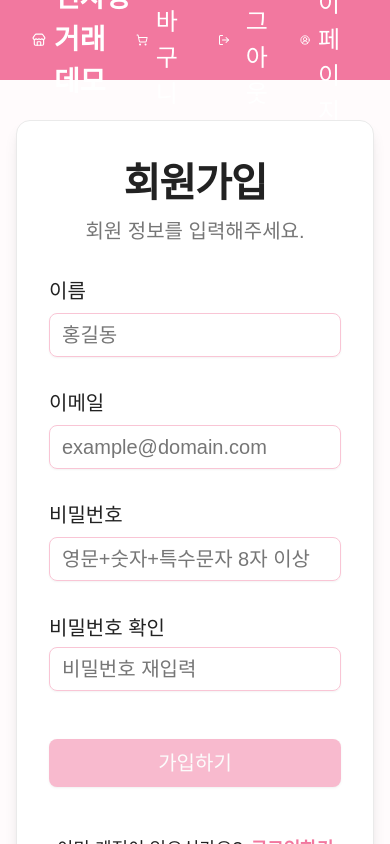
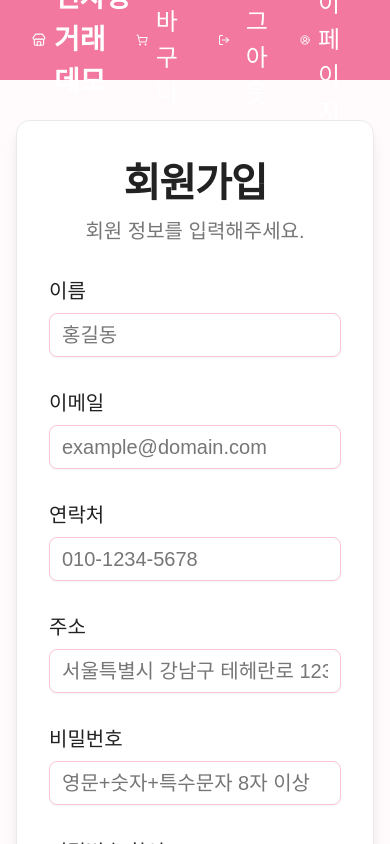
Before and after one commit to GDG-on-Campus-KNU/winter-sprint-5.5st-team1-fe, a React (Vite) app: page /signup in a window 390 px wide. Shown: the top 844 px of the page. Built offline with nearby package versions, Linux system fonts and the light colour scheme.

Commit message:
feat: phone, address 입력란 추가

```diff
--- a/src/pages/SignupPage.tsx
+++ b/src/pages/SignupPage.tsx
@@ -72,6 +72,32 @@ export default function RegisterPage() {
           </div>
 
           <div className="space-y-2">
+            <Label htmlFor="phone" className="text-xl mb-2">연락처</Label>
+            <Input
+              id="phone"
+              type="tel"
+              placeholder="010-1234-5678"
+              className={cn("h-11 text-xl lg:text-xl", errors.phone && "border-destructive")}
+              disabled={isSubmitting}
+              {...register("phone")}
+            />
+            {errors.phone && <p className="text-base text-destructive">{errors.phone.message}</p>}
+          </div>
+
+          <div className="space-y-2">
+            <Label htmlFor="address" className="text-xl mb-2">주소</Label>
+            <Input
+              id="address"
+              type="text"
+              placeholder="서울특별시 강남구 테헤란로 123"
+              className={cn("h-11 text-xl lg:text-xl", errors.address && "border-destructive")}
+              disabled={isSubmitting}
+              {...register("address")}
+            />
+            {errors.address && <p className="text-base text-destructive">{errors.address.message}</p>}
+          </div>
+
+          <div className="space-y-2">
             <Label htmlFor="password" className="text-xl mb-2">비밀번호</Label>
             <Input
               id="password"
--- a/src/schemas/auth.ts
+++ b/src/schemas/auth.ts
@@ -1,6 +1,7 @@
 import { z } from "zod";
 
 const passwordRegex = /^(?=.*[a-zA-Z])(?=.*\d)(?=.*[~!@$!%*#?&])[A-Za-z\d~!@$!%*#?&]{8,}$/;
+const phoneRegex = /^\d{2,3}-\d{3,4}-\d{4}$/;
 
 export const loginSchema = z.object({
     email: z.string().min(1, "이메일을 입력해주세요.").email("유효한 이메일 형식이 아닙니다."),
@@ -10,6 +11,8 @@ export const loginSchema = z.object({
 export const signupSchema = z.object({
     name: z.string().min(1, "이름을 입력해주세요."),
     email: z.string().min(1, "이메일을 입력해주세요.").email("유효한 이메일 형식이 아닙니다."),
+    phone: z.string().regex(phoneRegex, "연락처는 하이픈(-)을 포함하여 입력해주세요. (예: 010-1234-5678)"),
+    address: z.string().min(1, "주소를 입력해주세요."),
     password: z.string().regex(passwordRegex, "영문, 숫자, 특수문자 포함 8자 이상이어야 합니다."),
     confirmPassword: z.string()
 }).refine((data) => data.password === data.confirmPassword, {
```
